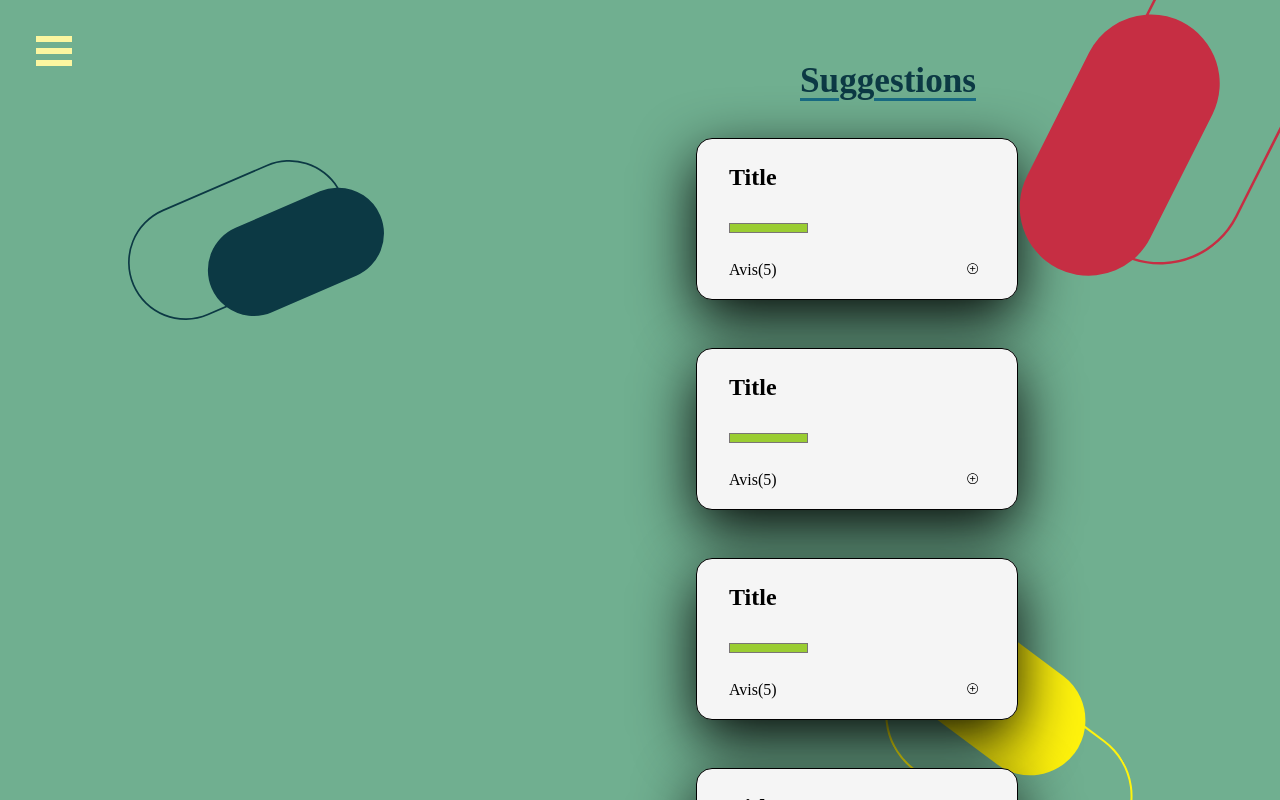
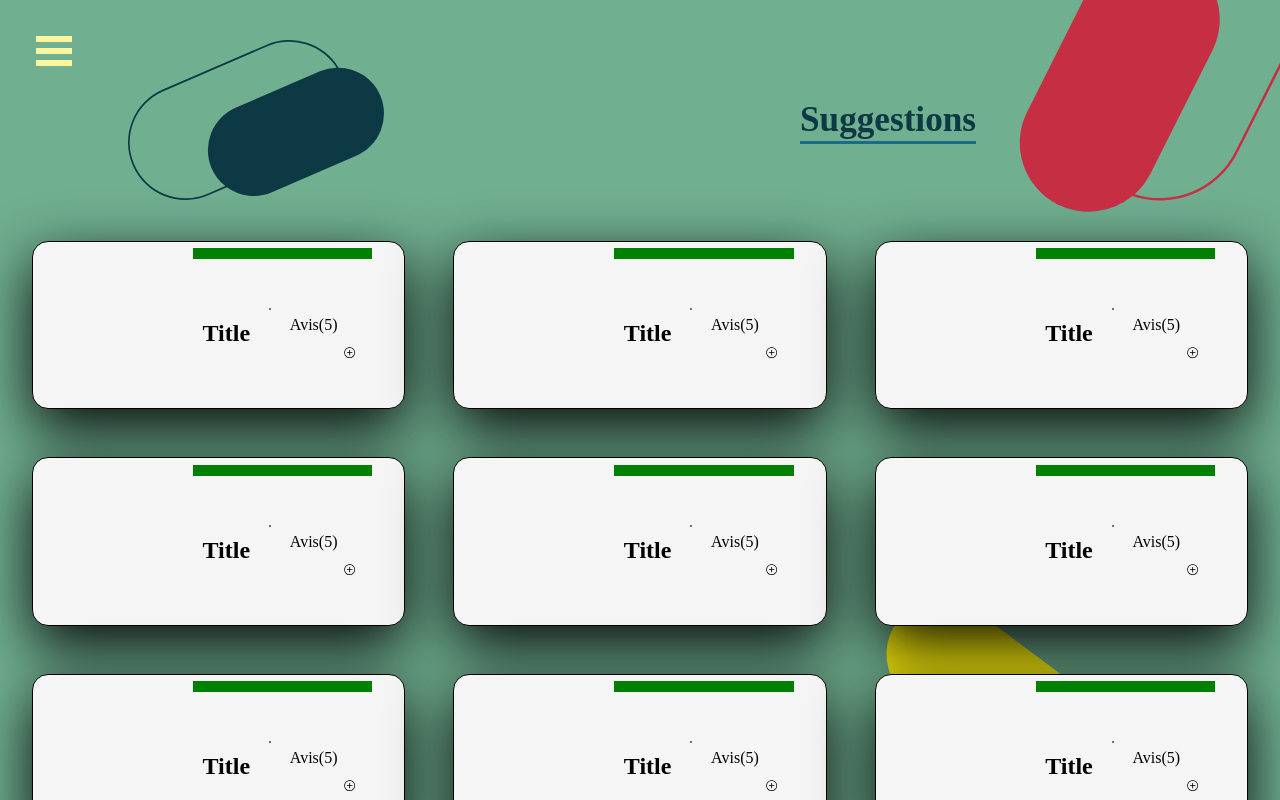
Before and after one commit to Sax593/makesense, a React (Vite) app in the folder frontend/: page / in a window 1280 px wide. Shown: the top 800 px of the page. Built offline with nearby package versions, Linux system fonts and the light colour scheme.

Commit message:
adding makesensecard

```diff
--- a/frontend/src/components/SugestCard/SugestCard.jsx
+++ b/frontend/src/components/SugestCard/SugestCard.jsx
@@ -4,10 +4,9 @@ import "./style.scss";
 export default function SugestCard() {
   return (
     <article className="cardz">
+      <div className="progressBar" />
       <h2>Title</h2>
-      <div className="wrapper">
-        <div className="progressBar" />
-      </div>
+      <div className="wrapper"></div>
       <div className="footerCard">
         <p className="advice">Avis(5)</p>
         <button className="adviceButton" type="button">
--- a/frontend/src/components/SugestCard/style.scss
+++ b/frontend/src/components/SugestCard/style.scss
@@ -1,6 +1,7 @@
 article {
   border: solid 1px black;
-  max-width: 20vw;
+
+  width: 14vw;
   padding: 0 2.5vw;
   box-shadow: 0 20px 60px 0 rgba(0, 0, 0, 0.95);
   border-radius: 1em;
@@ -16,9 +17,12 @@ article {
 }
 
 .progressBar {
+  display: flex;
+  padding-top: 0.2rem;
+  justify-content: center;
   height: 0.5rem;
-  width: 6vw;
-  background-color: yellowgreen;
+  width: 16vw;
+  background-color: green;
 }
 
 .footerCard {
@@ -32,15 +36,14 @@ article {
   background-color: transparent;
 }
 .cardz {
+  padding-top: 0.4rem;
   display: flex;
-  justify-content: space-evenly;
-  margin-left: 43rem;
+  justify-content: space-around;
   height: 10rem;
-  flex-direction: column;
   flex-wrap: wrap;
-  display: flex;
 }
 
 article.cardz {
   margin-bottom: 3em;
+  padding-left: 10em;
 }
--- a/frontend/src/pages/Home/Home.jsx
+++ b/frontend/src/pages/Home/Home.jsx
@@ -23,6 +23,11 @@ export default function Home() {
           <SugestCard />
           <SugestCard />
           <SugestCard />
+          <SugestCard />
+          <SugestCard />
+          <SugestCard />
+          <SugestCard />
+          <SugestCard />
         </div>
       </section>
     </>
--- a/frontend/src/pages/Home/Style.scss
+++ b/frontend/src/pages/Home/Style.scss
@@ -21,7 +21,7 @@
   position: absolute;
   height: 10em;
   left: 10%;
-  top: 20%;
+  top: 5%;
 }
 
 .logoxMS2 {
@@ -38,23 +38,24 @@
   height: 15em;
   transform: rotate(-220deg);
   right: -7%;
+  top: -8%;
 }
 
 .titlesuggest {
   display: flex;
-  padding-top: 2rem;
+  padding-bottom: 4rem;
+  padding-top: 2em;
   color: #0c3944;
   font-size: 2.2em;
   font-weight: bolder;
   padding-left: 50rem;
   text-decoration: underline 0.2rem App.$color-primary;
-  text-underline-offset: 0.4rem;
+  text-underline-offset: 0.6rem;
 }
 .cardx {
-  padding-top: 2vh;
-  flex-direction: column;
+  padding-top: 3vh;
   flex-wrap: wrap;
   display: flex;
   padding: 1vh;
-  justify-content: space-evenly;
+  justify-content: space-around;
 }
```
